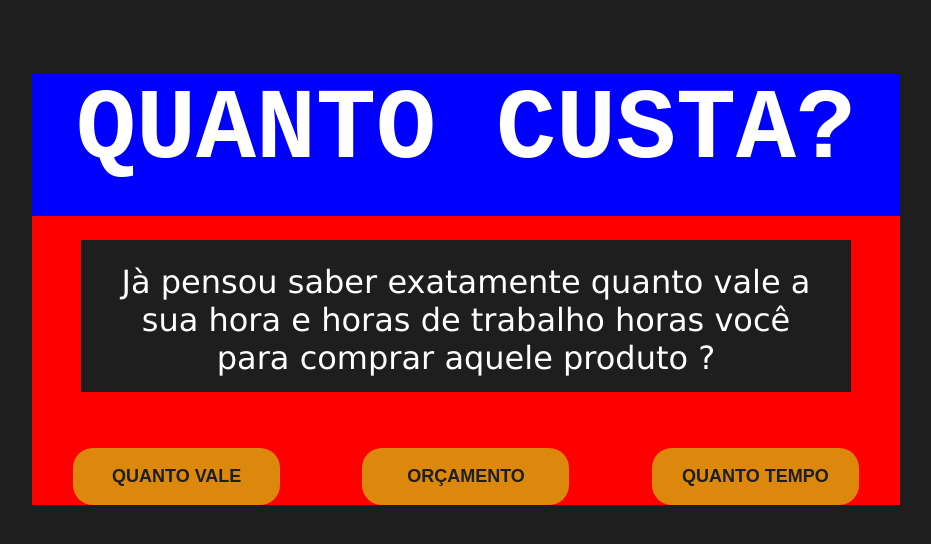
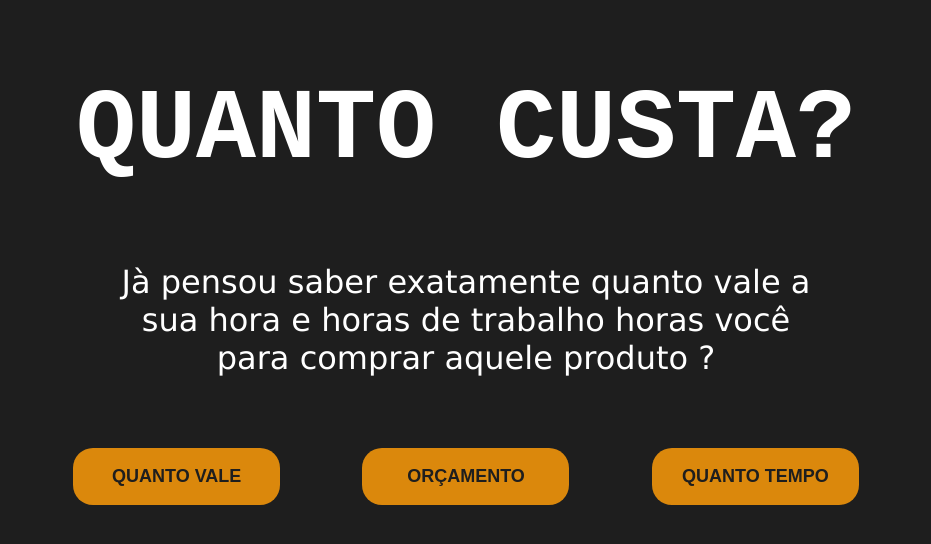
Before and after one commit to projeto-em-grupo/Holleritch2.0, a plain HTML site: page index.html in a window 1280 px wide. Shown: the whole page, without its empty margins (174-1105 px from the left). Drawn offline with Linux system fonts and the light colour scheme.

Commit message:
remove colors of box model, but the letters remains wrong

```diff
--- a/css/style.css
+++ b/css/style.css
@@ -25,7 +25,6 @@ main{
     box-sizing: border-box;
     margin-top: 7.4rem;
 
-    background-color: red;
 }
 main article{
     color: var(--title-color);
@@ -46,7 +45,6 @@ article h1{
     margin: auto;
     margin-bottom: 2.4rem;
 
-    background-color: blue;
 }
 
 p, nav {
@@ -67,7 +65,6 @@ main article section p{
     padding: 2.3rem ;
     margin-bottom: 5.6rem;
 
-    background-color: #1E1E1E;
 }
 
 main nav{
```
